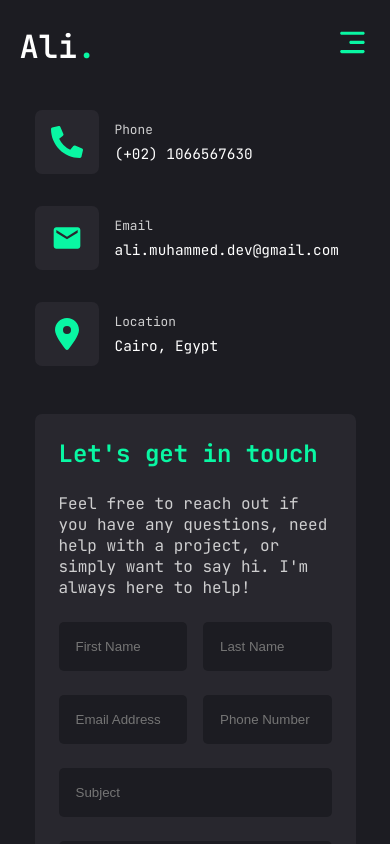
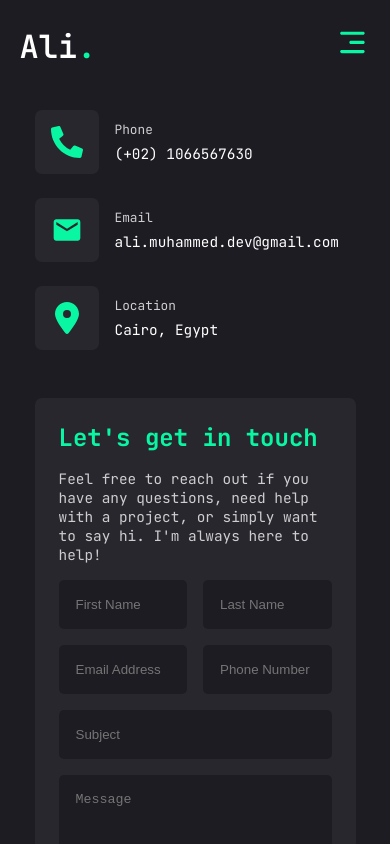
Before and after one commit to AliiMuhammed/Portfolio-Frontend, a React (Create React App) app: page /contact in a window 390 px wide. Shown: the top 844 px of the page. Built offline with nearby package versions, Linux system fonts and the light colour scheme.

Commit message:
fix: update font sizes and add gaps for improved layout in contact section on small screens

```diff
--- a/src/Pages/ContactMe/style/contact.css
+++ b/src/Pages/ContactMe/style/contact.css
@@ -67,6 +67,7 @@
 
 .contact-section .container .contact-form .form-desc {
     color: var(--secondary-color);
+    font-size: 1rem;
 }
 
 .contact-section .container .contact-form .form {
@@ -117,13 +118,22 @@
 @media only screen and (max-width: 767px) {
     .contact-section .container .contact-form {
         padding: 1.5rem;
+        gap: 1rem;
     }
-
+    .contact-section .container .contact-form .form {
+        gap: 1rem;
+    }
     .contact-section .container .contact-form .form-heading {
         font-size: 1.5rem;
     }
     .contact-section .container .contacts-info .contact-info .contact-text p{
         font-size: .9rem;
+    }
+    .contact-section .container .contact-form .form-desc {
+        font-size: .9rem;
+    }
+    .contact-section .container .contacts-info {
+        gap: 1.5rem;
     }
 }
 
```
